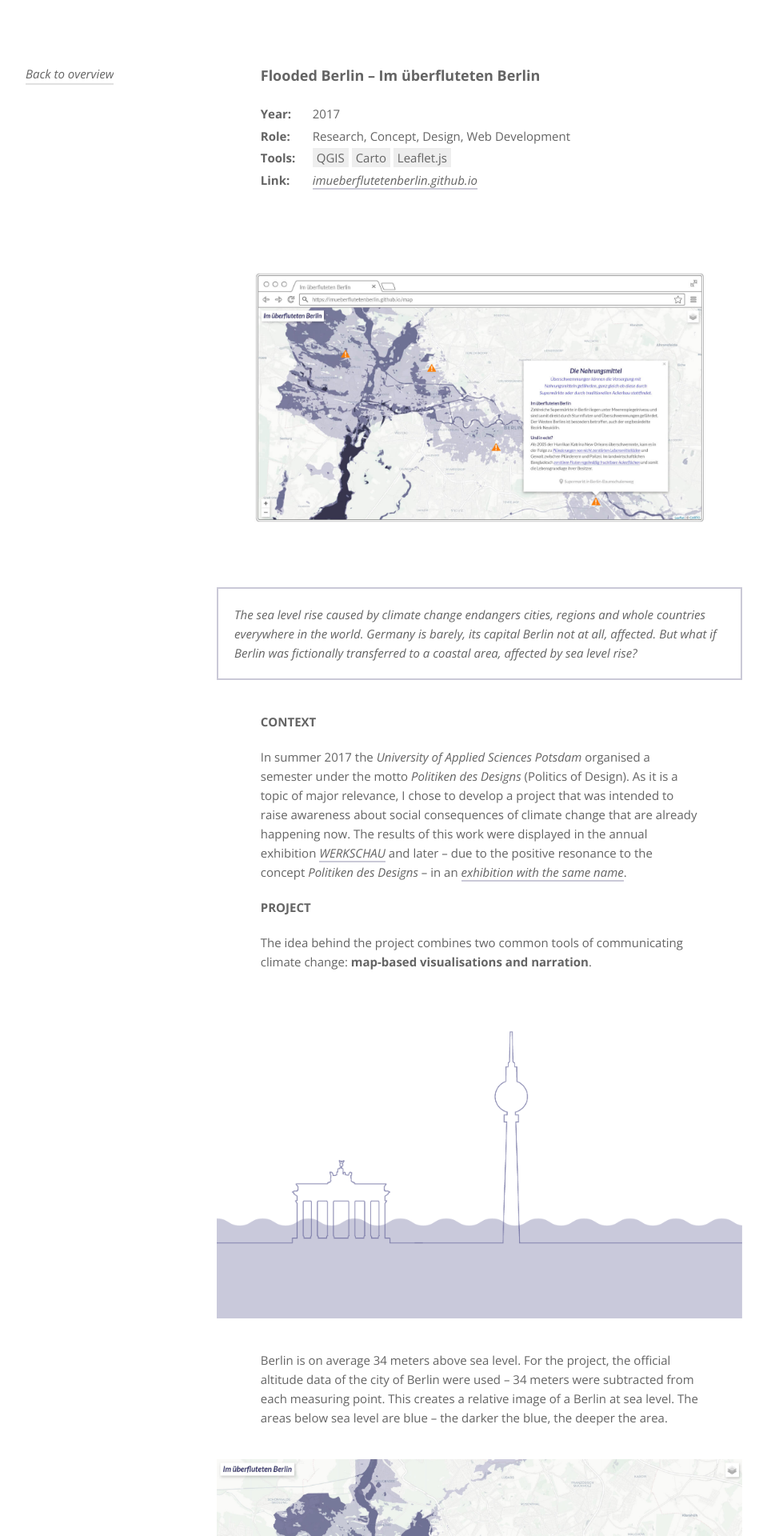
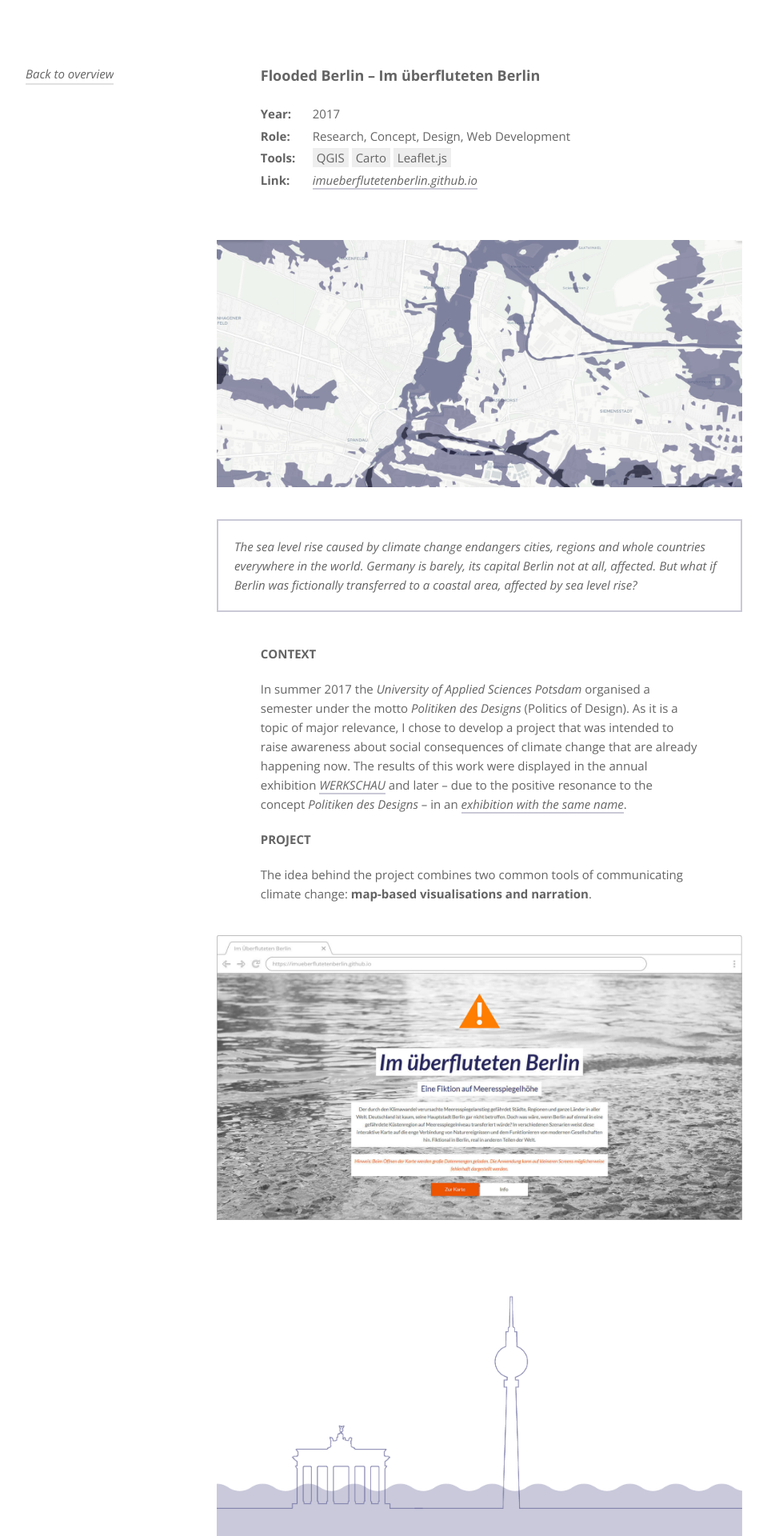
Before and after one commit to dnsos/deinns, a Jekyll site: the page built from _pages/im_ueberfluteten_berlin.md, in a window 1280 px wide. Shown: the top 1920 px of the page at 80% size, without its empty margins (160-1119 px from the left). Built offline with Jekyll 4.4.1, drawn with Linux system fonts in a browser that asks for light colours.

Commit message:
Updated iub Project images

```diff
--- a/_pages/im_ueberfluteten_berlin.md
+++ b/_pages/im_ueberfluteten_berlin.md
@@ -15,7 +15,7 @@ order: 3
 ---
 
 {:.m-image__fullwidth}
-![Flooded Berlin: Map]({{site.baseurl}}/img/iub_map_01.jpg)
+![Flooded Berlin: Map]({{site.baseurl}}/img/iub_intro.jpg)
 
 {:.m-text__highlighted style="border-color: {{ page.color-primary }};"}
 The sea level rise caused by climate change endangers cities, regions and whole countries everywhere in the world. Germany is barely, its capital Berlin not at all, affected. But what if Berlin was fictionally transferred to a coastal area, affected by sea level rise?
@@ -27,17 +27,17 @@ In summer 2017 the _University of Applied Sciences Potsdam_ organised a semester
 The idea behind the project combines two common tools of communicating climate change: __map-based visualisations and narration__.
 
 {:.m-image__fullwidth}
+![Flooded Berlin: Home]({{site.baseurl}}/img/iub_general_home.jpg)
+
+{:.m-image__fullwidth}
 ![Flooded Berlin: Concept]({{site.baseurl}}/img/iub_flood.png)
 
 Berlin is on average 34 meters above sea level. For the project, the official altitude data of the city of Berlin were used – 34 meters were subtracted from each measuring point. This creates a relative image of a Berlin at sea level. The areas below sea level are blue – the darker the blue, the deeper the area.
 
 {:.m-image__fullwidth}
-![Flooded Berlin: Map Overview]({{site.baseurl}}/img/iub_map_03.jpg)
+![Flooded Berlin: Map Overview]({{site.baseurl}}/img/iub_general_overview.jpg)
+
+{:.m-image__fullwidth}
+![Flooded Berlin: Map Detail]({{site.baseurl}}/img/iub_general_detail.jpg)
 
 In several scenarios, critical points are shown that are imperative for the functioning of the social structure. For each scenario, a real event from the past is referenced to clarify the relevance of the threat. __By fictionally bringing the sea level rise to Berlin, recipients are invited to reflect about the consequences of climate change happening already now in other parts of the world__.
-
-{:.m-image__fullwidth}
-![Flooded Berlin: Map Detail]({{site.baseurl}}/img/iub_map_02.jpg)
-
-{:.m-image__fullwidth}
-![Flooded Berlin: Home]({{site.baseurl}}/img/iub_home.jpg)
```
Also changed, not shown: img/iub_general_detail.jpg (added), img/iub_general_home.jpg (added), img/iub_general_overview.jpg (added), img/iub_intro.jpg (added).
